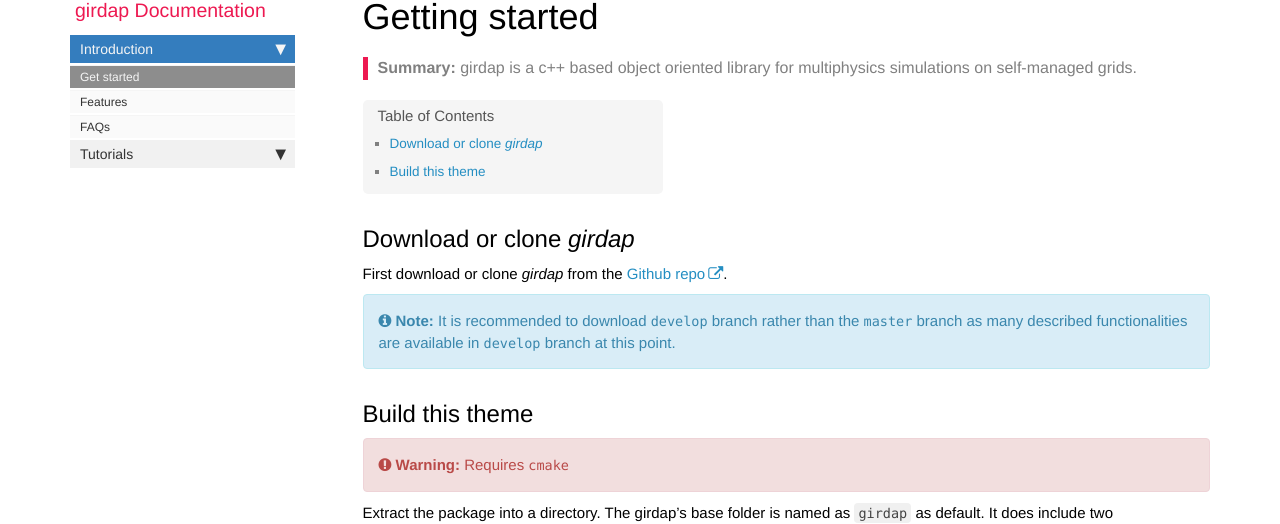
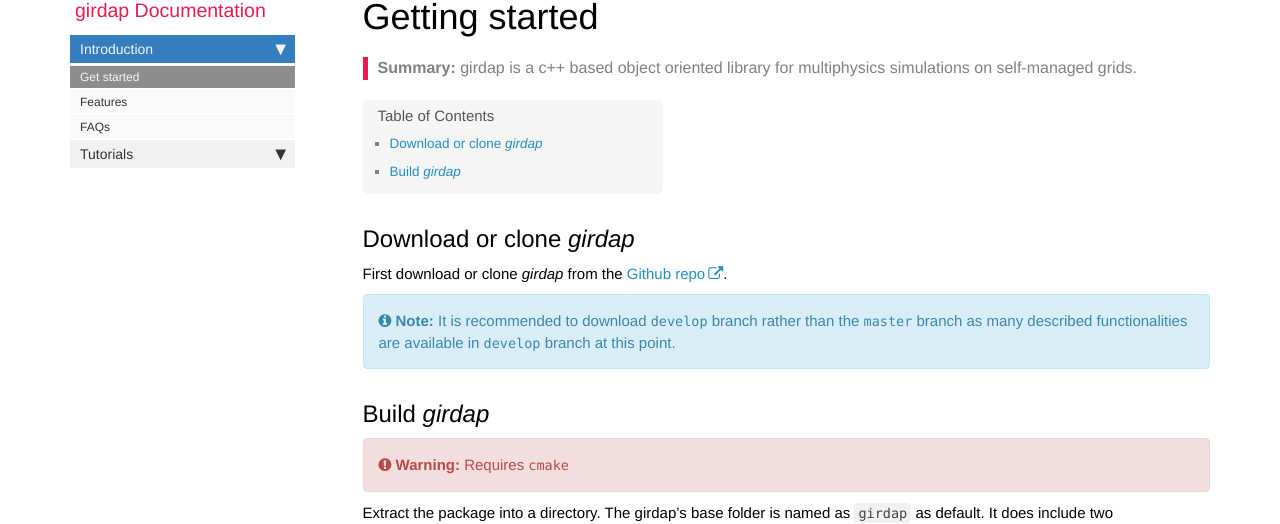
Before and after one commit to uzgoren/girdap, a Jekyll site: the page built from pages/doc/doc_getstarted.md, in a window 1280 px wide and 1340 px high. Shown: the part 114-638 px from the top of the window. Built offline with Jekyll 4.4.1, drawn with Linux system fonts in a browser that asks for light colours; nearby versions of some CDN libraries; comment, search, counter and statistics services are not loaded.

Commit message:
init completed

```diff
--- a/pages/doc/doc_getstarted.md
+++ b/pages/doc/doc_getstarted.md
@@ -13,7 +13,7 @@ First download or clone _girdap_ from the [Github repo](https://github.com/uzgor
 
 {% include note.html content="It is recommended to download `develop` branch rather than the `master` branch as many described functionalities are available in `develop` branch at this point." %}
 
-## Build this theme
+## Build _girdap_
 
 {% include warning.html content="Requires `cmake`" %}
 
```
